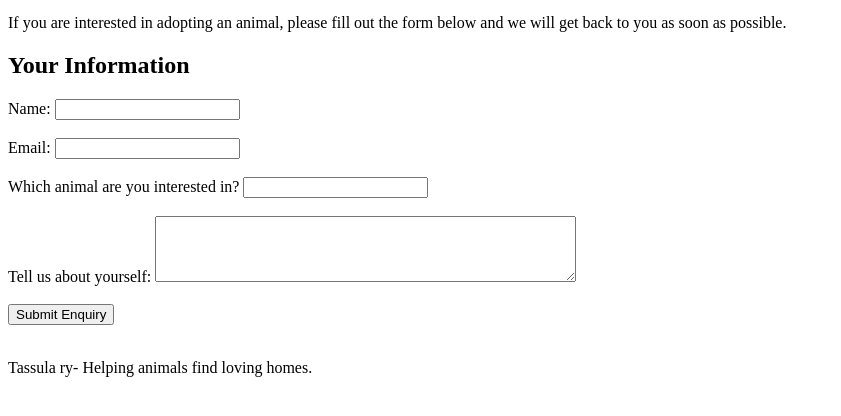
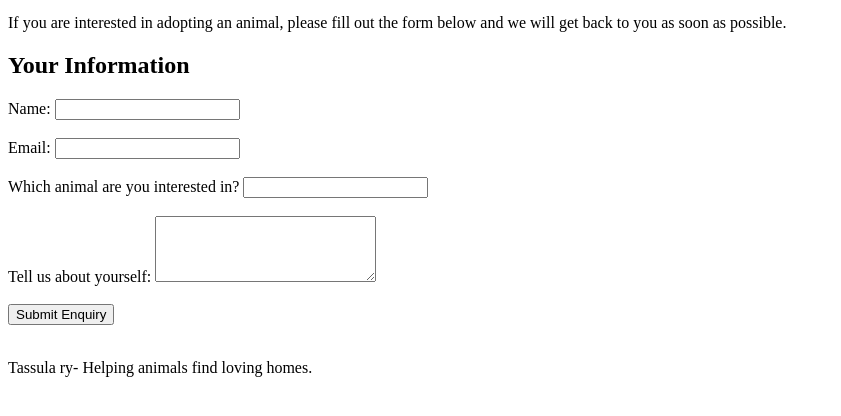
Before and after one commit to ishashrestha16/Tassula-website, a plain HTML site: page listing.html in a window 1280 px wide. Shown: the part 100-516 px from the top of the page, without its empty margins (0-841 px from the left). Drawn offline with Linux system fonts and the light colour scheme.

Commit message:
Changes done

```diff
--- a/listing.html
+++ b/listing.html
@@ -41,7 +41,7 @@
         <br><br>
 
         <label for="message">Tell us about yourself:</label>
-        <textarea id="message" name="message" rows="4" cols="50"></textarea>
+        <textarea id="message" name="message" rows="4" cols="25"></textarea>
 
         <br><br>
 
```
